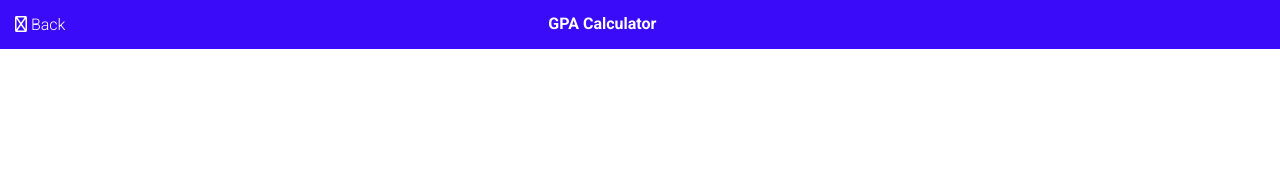
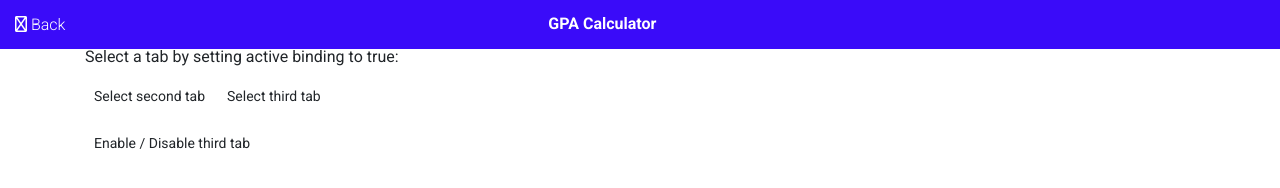
Before and after one commit to jphanindra225/angularjs, a website: page index.html at #!/gpacalc in a window 1280 px wide. Drawn offline with nearby package versions, Linux system fonts and the light colour scheme; some packages are replaced by stand-ins of ours; a script that the page names is missing.

Commit message:
GPA setup

```diff
--- a/index.html
+++ b/index.html
@@ -15,6 +15,7 @@
         <script src="node_modules/@uirouter/angularjs/release/angular-ui-router.min.js"></script>
         <script src="js/app.js"></script>
         <script src="js/domino.controller.js"></script>
+        <script src="js/gpa.controller.js"></script>
         <script src="js/domino.directive.js"></script>
     </head>
     <body ng-app="demoApp">
--- /dev/null
+++ b/js/gpa.controller.js
@@ -0,0 +1,10 @@
+angular
+    .module("demoApp")
+    .controller('GPAController', GPAController);
+
+function GPAController($scope) {
+    $scope.tabs = [
+        { title:'Dynamic Title 1', content:'Dynamic content 1' },
+        { title:'Dynamic Title 2', content:'Dynamic content 2', disabled: true }
+    ];
+}
--- a/templates/gpacalc.html
+++ b/templates/gpacalc.html
@@ -11,3 +11,22 @@
         </div>
     </div>
 </section>
+
+<section>
+    <div class="container">
+        <div class="row">
+            <div class="col-md-12">
+                <div ng-controller="GPAController">
+                    <p>Select a tab by setting active binding to true:</p>
+                    <p>
+                      <button type="button" class="btn btn-default btn-sm" ng-click="active = 1">Select second tab</button>
+                      <button type="button" class="btn btn-default btn-sm" ng-click="active = 2">Select third tab</button>
+                    </p>
+                    <p>
+                      <button type="button" class="btn btn-default btn-sm" ng-click="tabs[1].disabled = ! tabs[1].disabled">Enable / Disable third tab</button>
+                    </p>
+                </div>
+            </div>
+        </div>
+    </div>
+</section>
```
